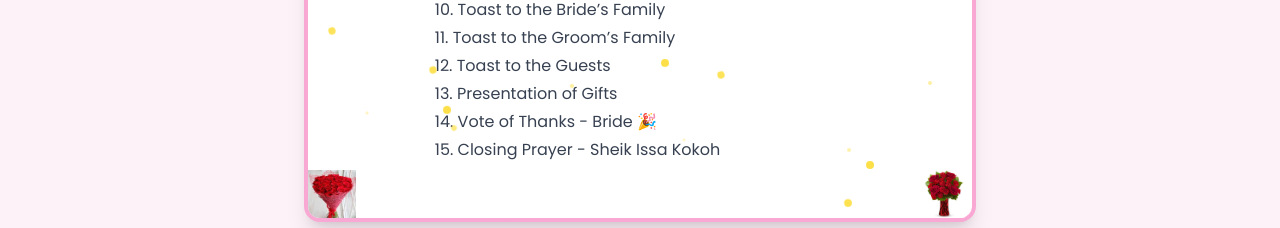
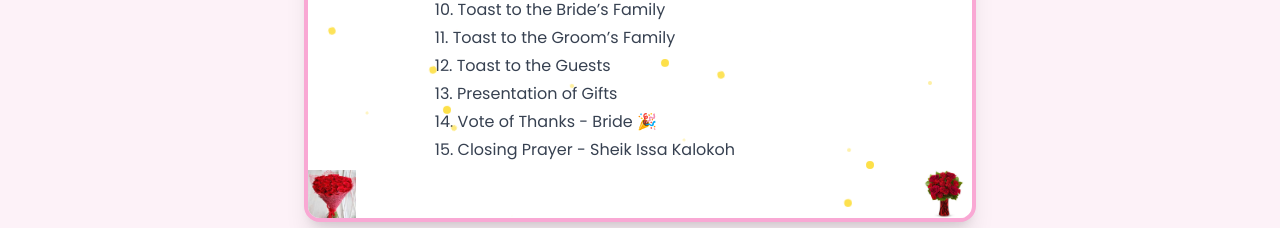
Before and after one commit to kamarasaiduo/Issa-Weds-Isata, a React (Vite) app: page / in a window 1280 px wide. Shown: the part 1893-2121 px from the top of the page. Built offline with nearby package versions, Linux system fonts and the light colour scheme.

Commit message:
Date Changed

```diff
--- a/src/sections/Program.jsx
+++ b/src/sections/Program.jsx
@@ -30,7 +30,7 @@ const program = [
       "Toast to the Guests",
       "Presentation of Gifts",
       "Vote of Thanks - Bride 🎉",
-      "Closing Prayer - Sheik Issa Kokoh",
+      "Closing Prayer - Sheik Issa Kalokoh",
     ],
   },
 ];
```
